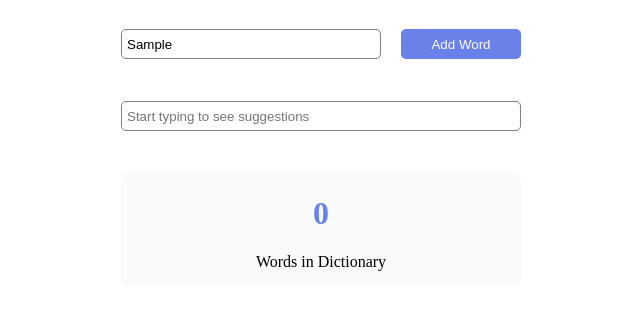
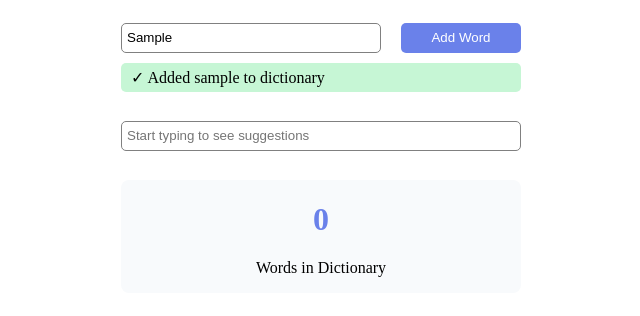
Before and after one commit to yoni5357/AutoCompleteTrie, a website with bundled scripts: page view/index.html in a window 1280 px wide. Both pictures are taken after typing "Sample" into the empty fields and a click on the button "Add Word". Shown: the whole page, without its empty margins (319-959 px from the left). Built offline with nearby package versions, Linux system fonts and the light colour scheme.

Commit message:
add fucntion working in view, had to replace require with import and export

```diff
--- a/Trie/Trie.js
+++ b/Trie/Trie.js
@@ -1,4 +1,4 @@
-class TrieNode{
+export class TrieNode{
     constructor(value = null, endOfWord){
         this.value = value
         this.endOfWord = endOfWord
@@ -68,4 +68,5 @@ class TrieNode{
     }
 }
 
-module.exports = TrieNode
+// module.exports = TrieNode
+export default TrieNode
--- /dev/null
+++ b/script.js
@@ -0,0 +1,24 @@
+import TrieNode from "./Trie/Trie.js";
+const root = new TrieNode();
+import { validateWord } from "./validation.js";
+
+function add(){
+    let word = document.getElementById('word-input').value
+    let message = document.getElementById('message')
+    try{
+        validateWord(word)
+    }catch(err){
+        message.textContent = "✕ Cannot add empty word"
+        message.className = "error-message"
+        return;
+    }
+    root.addWord(word.toLowerCase());
+    message.textContent = `✓ Added ${word.toLowerCase()} to dictionary`
+    message.className = "success-message"
+}
+
+
+document.addEventListener('DOMContentLoaded',() => {
+    let addButton = document.getElementById('add-button')
+    addButton.addEventListener('click', add)
+})
--- a/validation.js
+++ b/validation.js
@@ -1,5 +1,5 @@
 
-function validateWord(word){
+export function validateWord(word){
     if(!word){
         throw new Error("Missing word argument")
     }
@@ -10,4 +10,5 @@ function validateWord(word){
 }
 
 
-module.exports = {validateWord}
+// module.exports = {validateWord}
+export default validateWord
--- a/view/index.html
+++ b/view/index.html
@@ -5,16 +5,17 @@
     <meta name="viewport" content="width=device-width, initial-scale=1.0">
     <title>AutoComplete Trie</title>
     <link rel="stylesheet" href="style.css">
+    <script type="module" src="../script.js"></script>
 </head>
 <body>
     <div id="main-container">
-        <div id="add-error-container">
+        <div id="add-message-container">
             <div id="add-container" class="input-container">
                 <input type="text" placeholder="Enter a word to add to dictionary" id="word-input" class="input">
                 <button id="add-button">Add Word</button>
             </div>
 
-            <div id="error-message"></div>
+            <div id="message"></div>
         </div>
 
 
--- a/view/style.css
+++ b/view/style.css
@@ -11,6 +11,11 @@
     justify-content: space-around;
 }
 
+#add-message-container{
+    display: flex;
+    flex-direction: column;
+    gap:10px;
+}
 
 .input-container{
     width: 100%;
@@ -50,3 +55,19 @@
 #word-count{
     color: #6A81EA;
 }
+
+.success-message{
+    border-radius: 5px;
+    background-color: #C6F6D5;
+    padding-left: 10px;
+    padding-top: 5px;
+    padding-bottom: 5px;
+}
+
+.error-message{
+    border-radius: 5px;
+    background-color: #FED7D7;
+    padding-left: 10px;
+    padding-top: 5px;
+    padding-bottom: 5px;
+}
```
